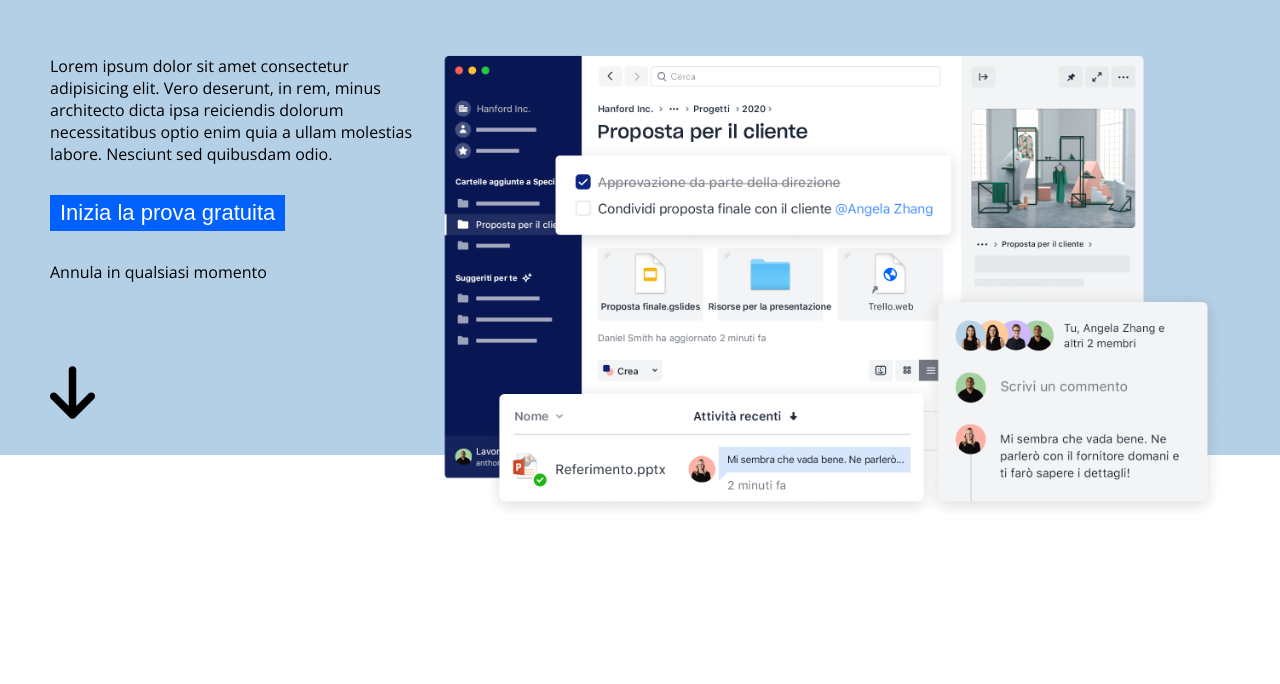
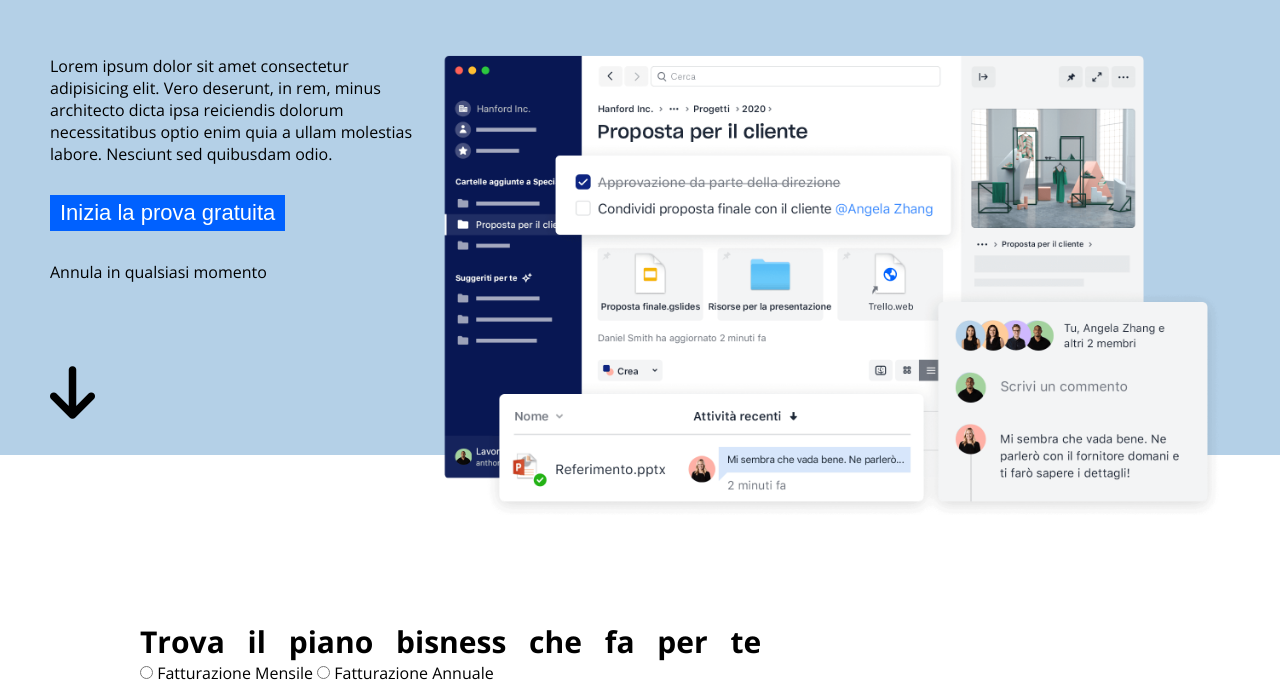
Before and after one commit to Spong3ibob/htmlcss-dropbox, a plain HTML site: page index.html in a window 1280 px wide. Shown: the part 384-1068 px from the top of the page. Before the commit the page ends 904 px from the top, so only its background shows below. Drawn offline with nearby package versions, Linux system fonts and the light colour scheme.

Commit message:
inizio 2section

```diff
--- a/css/style.css
+++ b/css/style.css
@@ -16,6 +16,12 @@ h1{
     padding-top: 106px;
     padding-bottom: 77px;
 }
+h2{
+    padding-top: 166px;
+    font-size: 30px;
+    word-spacing: 15px;
+}
+
 /* common */
 li{
     list-style-type: none;
@@ -28,6 +34,10 @@ button{
 }
 .container-big{
     max-width: 1180px;
+    margin: auto;
+}
+.container-small{
+    max-width: 1000px;
     margin: auto;
 }
 
--- a/index.html
+++ b/index.html
@@ -52,6 +52,18 @@
                 </div>
             </div>
         </section>
+        <!-- piani -->
+        <section class="abbonamenti">
+            <div class="container-small">
+                <h2>Trova il piano bisness che fa per te</h2>
+                <input type="radio"> Fatturazione Mensile
+                <input type="radio"> Fatturazione Annuale
+
+
+
+            </div>
+
+        </section>
     </main>
 
 </body>
```
